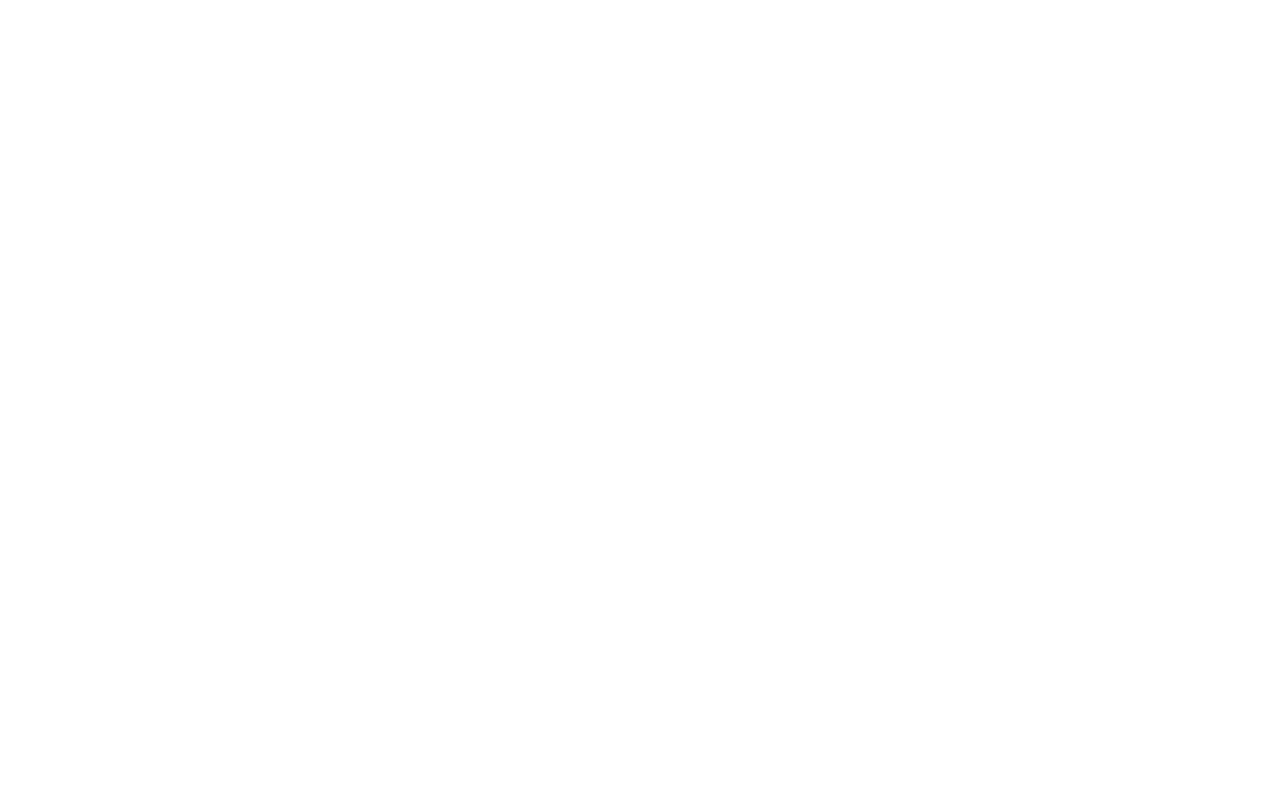
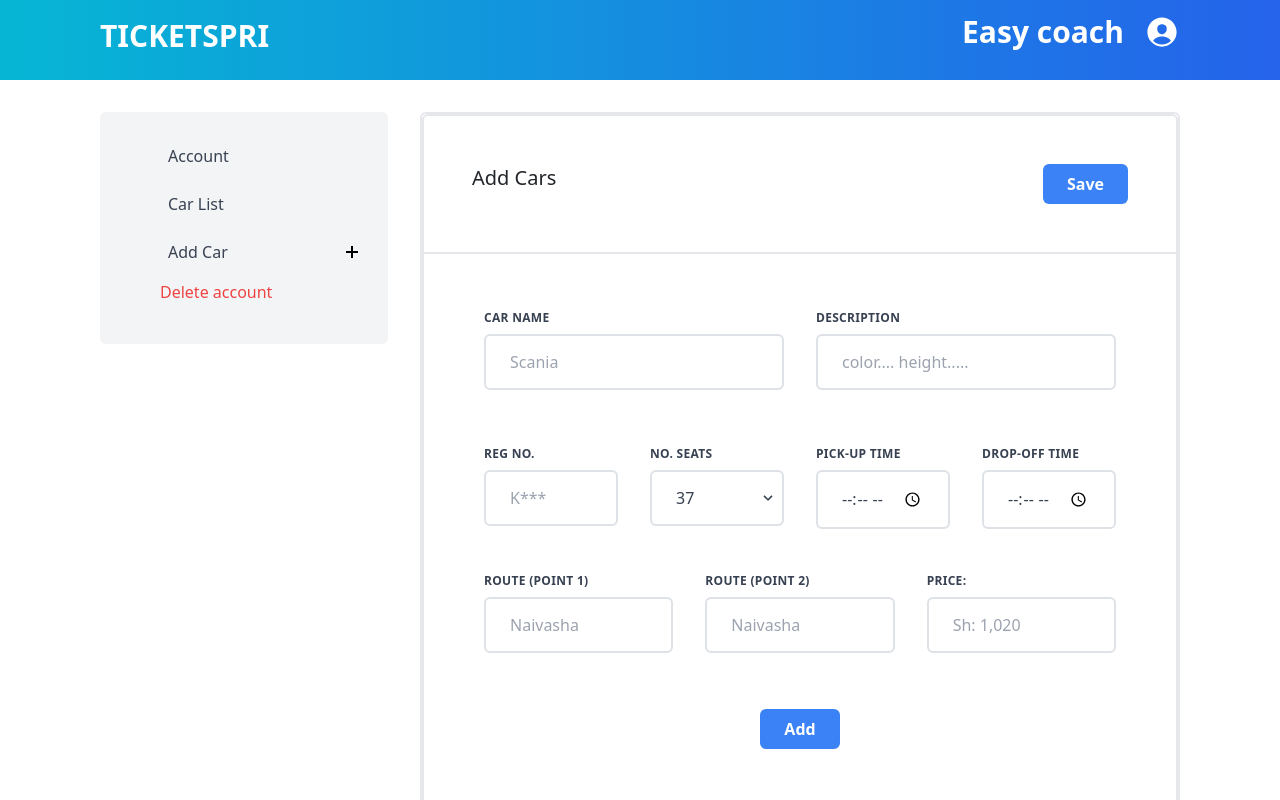
Before and after one commit to SheeTabz/TICKETSPRI, a React (Create React App) app: page /saccoNew in a window 1280 px wide. Before the commit this address had no page. Shown: the top 800 px of the page. Built offline with nearby package versions, Linux system fonts and the light colour scheme.

Commit message:
Add links to dashboard and adjust dashboard syles

```diff
--- a/src/App.css
+++ b/src/App.css
@@ -51,7 +51,7 @@
     .btn-log{
         @apply text-xl text-sky-500 selection:text-sky-600  focus:underline
     }
-    .dashboard>li{
+    .dashboard>a>li{
         @apply flex items-center p-2 text-base font-normal text-gray-700 rounded-lg dark:text-white hover:bg-gray-100 hover:bg-gray-200
     }
 
--- a/src/App.js
+++ b/src/App.js
@@ -17,6 +17,7 @@
 import ResponsivePage from './components/Passengers/Confirmation';
 import Services from './components/Passengers/Passenger';
 import Account from './components/Passengers/Account';
+import AddCars from './components/AddCars';
 // import Payment from "./components/Passengers/Payment";
 function App() {
   return (
@@ -31,6 +32,10 @@
  <Route path="/confirmation" element={<ResponsivePage/>}/>
  <Route path="/passengerDetails" element={<Services/>}/>
  <Route path="/saccoAccount" element={<Account/>}/>
+ <Route path="/saccoBuses" element={<CarListPage/>}/>
+ <Route path="/saccoNew" element={<AddCars/>}/>
+
+
 
 
   {/* <BusPage/> */}
--- a/src/components/DashboardTemp.jsx
+++ b/src/components/DashboardTemp.jsx
@@ -1,28 +1,35 @@
 import React from 'react'
 import {GrFormAdd} from 'react-icons/gr'
+import { Link } from 'react-router-dom'
 import Footer from './Footer'
 import RegisteredNavBar from './RegisteredNavBar'
 function DashboardTemp({children}) {
   return (
     <>
     <RegisteredNavBar/>
-    <div className='flex lg:flex-row lg:py-8 lg:space-x-8  lg:mx-[100px] flex-col md:mx-[20px] mx-2'>
+    <div className='flex lg:flex-row lg:py-8 lg:space-x-8  lg:mx-[100px] flex-col md:mx-[20px] '>
     <aside className="lg:w-72 w-full" aria-label="Sidebar" >
        <div class=" py-4 px-3 lg:bg-gray-100 rounded ">
-          <ul class="lg:space-y-2 dashboard flex lg:flex-col flex-row ">
-             <li className="">
+          <ul class="lg:space-y-2 dashboard flex lg:flex-col sm:flex-row ">
+          <Link to="/saccoAccount" className="no-underline">
+             <li >
                  <span class="ml-3">Account</span>
 
              </li>
-             <li className="">
+             </Link>
+
+             <Link to="/saccoBuses" className="no-underline"><li className="">
                  <span class="ml-3">Car List</span>
 
              </li>
+             </Link>
+             <Link to="/saccoNew" className="no-underline">
              <li className="justify-between">
                  <span class="ml-3">Add Car</span>
                  <GrFormAdd className='text-2xl'/>
 
              </li>
+             </Link>
              <li className="">
                  <span class="ml-3 text-red-500">Delete account</span>
 
--- a/src/components/RegisteredNavBar.jsx
+++ b/src/components/RegisteredNavBar.jsx
@@ -5,7 +5,7 @@
 
 
  <div className='bg-gradient-to-r from-cyan-500 to-blue-600 h-[10vh]  text-white font-semibold flex '>
- <div className='w-full flex items-center lg:mx-[100px] justify-between md:mx-[20px] mx-2'>
+ <div className='w-full flex items-center lg:mx-[100px] justify-between md:mx-[20px] sm:mx-2'>
  <h1 className='font-bold md:text-3xl text-xl'>TICKETSPRI</h1>
  <div className='flex items-center space-x-5 '>
      <ul className='flex space-x-5 '>
```
